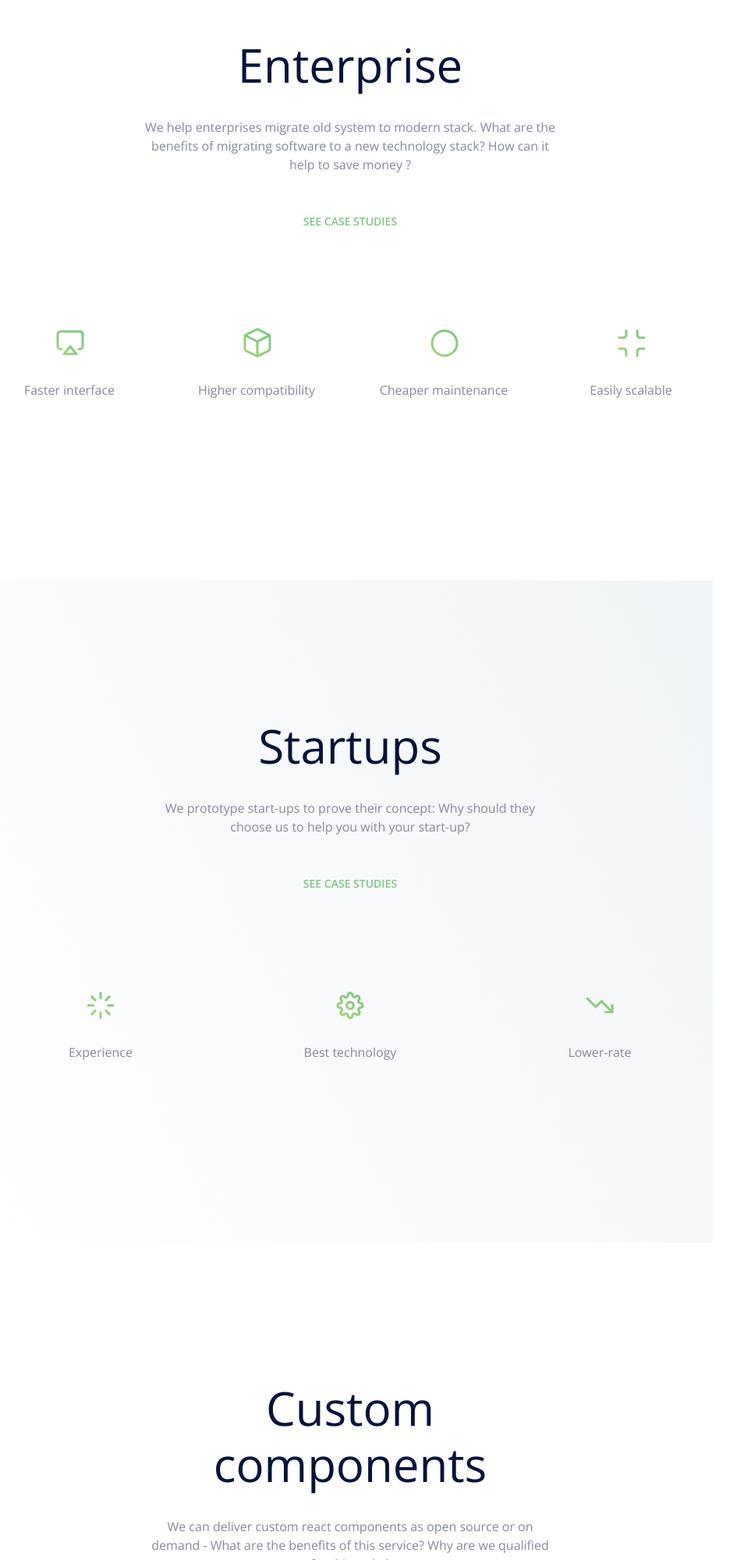
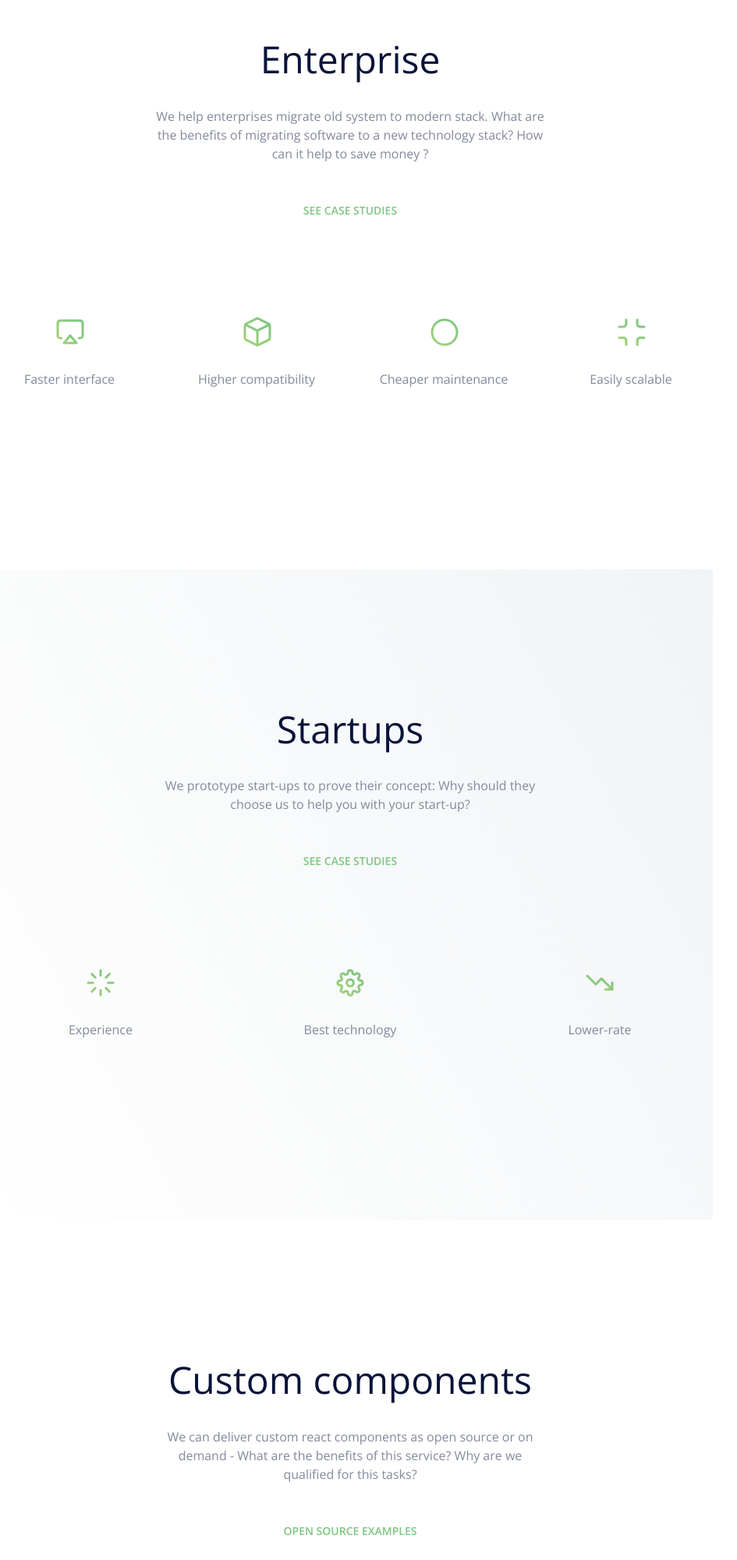
Before and after one commit to niC00L/webscope, a website with bundled scripts: page index.html in a window 1280 px wide. Shown: the part 800-2800 px from the top of the page at 78% size, without its empty margins (191-1136 px from the left). Built offline with nearby package versions, Linux system fonts and the light colour scheme.

Commit message:
Fix homepage sections

```diff
--- a/index.html
+++ b/index.html
@@ -88,13 +88,13 @@
 
 <section class="enterprise section container">
     <div class="row justify-content-center mb-4 mb-lg-5">
-        <div class="col-11 col-md-9 col-lg-7 text-center">
-            <h2>Enterprise</h2>
-            <p class="mb-3 mb-lg-5">
+        <div class="col-11 col-md-9 col-lg-7 col-xl-5 text-center">
+            <h2 class="section__heading">Enterprise</h2>
+            <p class="mb-3 mb-lg-5 section__text">
                 We help enterprises migrate old system to modern stack. What are the benefits of migrating software to a new technology stack? How can it help to save money ?
             </p>
             <p>
-                <a class="text-uppercase" href="#">SEE CASE STUDIES</a>
+                <a class="section__button text-uppercase" href="#">SEE CASE STUDIES</a>
             </p>
         </div>
     </div>
@@ -129,13 +129,13 @@
 <div class="container">
     <section class="startups section section-gray">
         <div class="row justify-content-center mb-4 mb-lg-5">
-            <div class="col-11 col-md-9 col-lg-7 text-center">
-                <h2>Startups</h2>
-                <p class="mb-3 mb-lg-5">
+            <div class="col-11 col-md-9 col-lg-7 col-xl-5 text-center">
+                <h2 class="section__heading">Startups</h2>
+                <p class="section__text mb-3 mb-lg-5">
                     We prototype start-ups to prove their concept: Why should they choose us to help you with your start-up?
                 </p>
                 <p>
-                    <a class="text-uppercase" href="#">SEE CASE STUDIES</a>
+                    <a class="section__button text-uppercase" href="#">SEE CASE STUDIES</a>
                 </p>
             </div>
         </div>
@@ -164,13 +164,13 @@
 
 <section class="custom-components container section">
     <div class="row justify-content-center mb-4 mb-lg-5">
-        <div class="col-11 col-md-9 col-lg-7 text-center">
-            <h2>Custom components</h2>
-            <p class="mb-3 mb-lg-5">
+        <div class="col-11 col-md-9 col-lg-7 col-xl-5 text-center">
+            <h2 class="section__heading">Custom components</h2>
+            <p class="section__text mb-3 mb-lg-5">
                 We can deliver custom react components as open source or on demand - What are the benefits of this service? Why are we qualified for this tasks?
             </p>
             <p>
-                <a class="text-uppercase" href="#">OPEN SOURCE EXAMPLES</a>
+                <a class="section__button text-uppercase" href="#">OPEN SOURCE EXAMPLES</a>
             </p>
         </div>
     </div>
--- a/scss/_global.scss
+++ b/scss/_global.scss
@@ -1,20 +1,4 @@
 // Global styling for this template
-
-.section {
-  padding-top: 3rem;
-  padding-bottom: 3rem;
-  @include media-breakpoint-up(lg) {
-    padding-top: 11rem;
-    padding-bottom: 11rem;
-  }
-}
-
-.section-gray {
-  min-height: 37rem;
-  background-color: $gray-light;
-  background-image: linear-gradient(241deg, $gray-light, $white);
-  border-radius: $border-radius;
-}
 
 .brands {
   padding-bottom: 1rem;
@@ -86,7 +70,7 @@ h2, .h2 {
   font-size: 2rem;
   @include media-breakpoint-up(lg) {
     margin-bottom: 2rem;
-    font-size: 3.75rem;
+    font-size: 3rem;
   }
 }
 
--- /dev/null
+++ b/scss/_section.scss
@@ -0,0 +1,24 @@
+// Sections
+
+.section {
+  padding-top: 3rem;
+  padding-bottom: 3rem;
+  @include media-breakpoint-up(lg) {
+    padding-top: 11rem;
+    padding-bottom: 11rem;
+  }
+
+  &__text {
+	  @include media-brakpoint-down(lg) {
+	  	padding-left: 1rem;
+	  	padding-right: 1rem;
+  	}
+  }
+}
+
+.section-gray {
+  min-height: 37rem;
+  background-color: $gray-light;
+  background-image: linear-gradient(241deg, $gray-light, $white);
+  border-radius: $border-radius;
+}
--- a/scss/creative.scss
+++ b/scss/creative.scss
@@ -2,6 +2,7 @@
 @import "bootstrap/bootstrap.scss";
 @import "mixins.scss";
 @import "global.scss";
+@import "section.scss";
 @import "navbar.scss";
 @import "masthead.scss";
 @import "services.scss";
```
Also changed, not shown: css/creative.css, css/creative.min.css.
